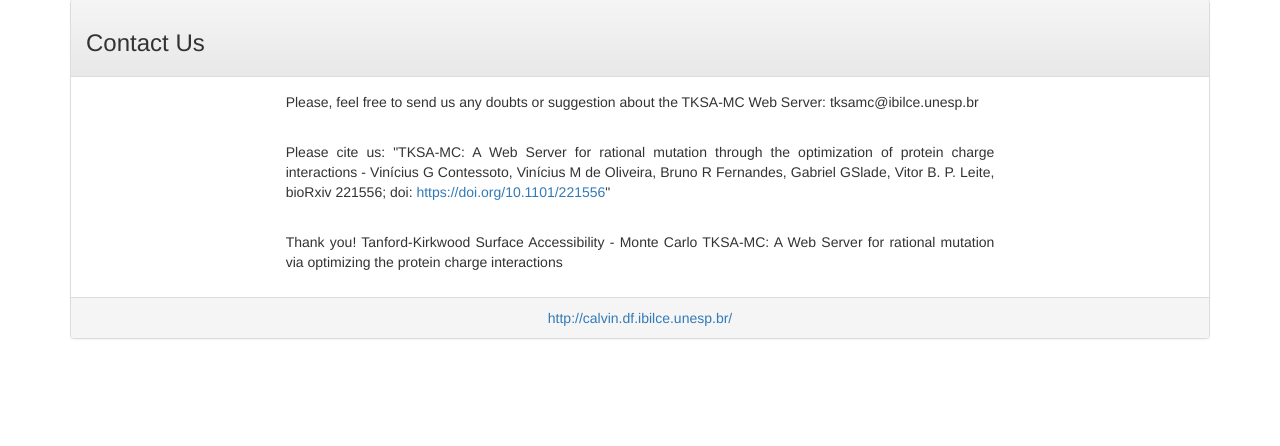
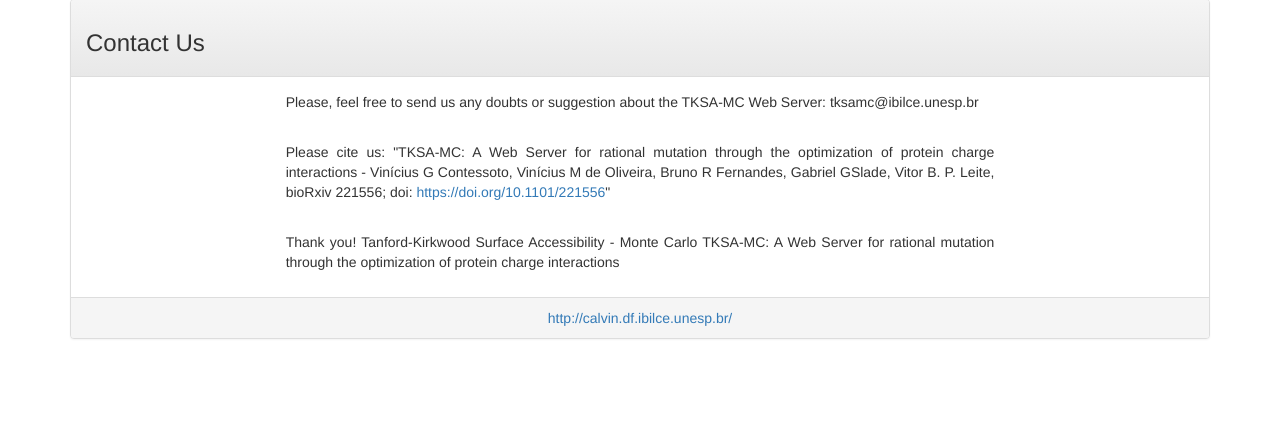
Before and after one commit to brunorf/tksamc_web, a Django app: template main/templates/main/contact_us.html in a window 1280 px wide. Shown: the part 222-668 px from the top of the page. Run offline with Django 3.2, Linux system fonts and the light colour scheme; the template is opened without the code that fills it, so the values that code supplies are empty; some libraries are stand-ins or nearby versions.

Commit message:
Correção da descrição do tksamc na página de contato

```diff
--- a/main/templates/main/contact_us.html
+++ b/main/templates/main/contact_us.html
@@ -21,7 +21,7 @@
                         </p>
                         <br/>
                         <p>
-                            Thank you! Tanford-Kirkwood Surface Accessibility - Monte Carlo TKSA-MC: A Web Server for rational mutation via optimizing the protein charge interactions
+                            Thank you! Tanford-Kirkwood Surface Accessibility - Monte Carlo TKSA-MC: A Web Server for rational mutation through the optimization of protein charge interactions
                         </p>
                     </div>
                 </div>
```
